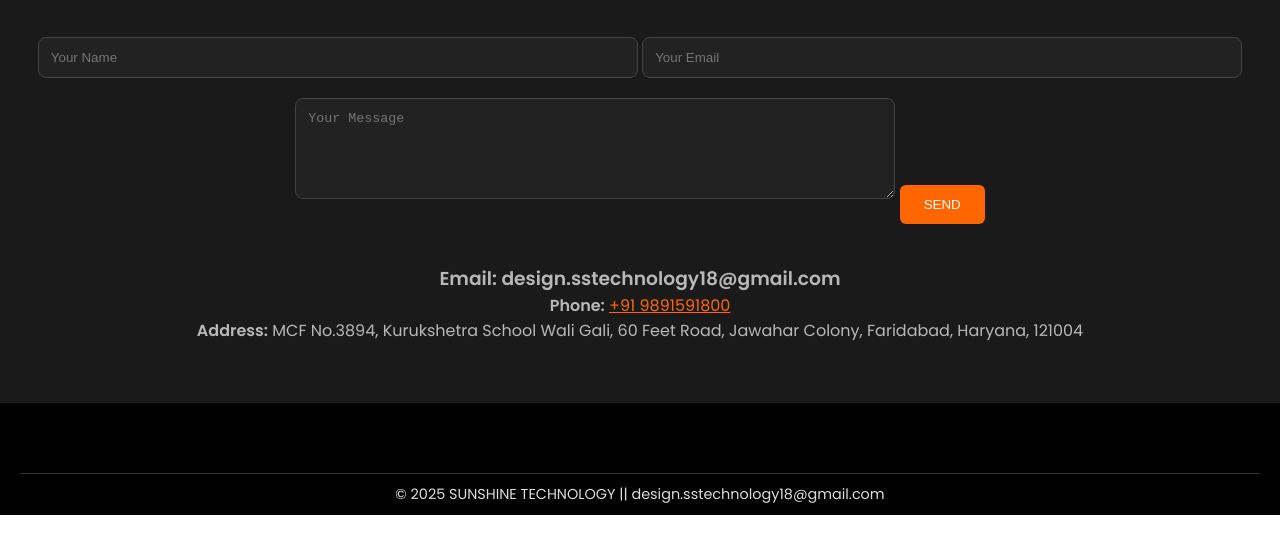
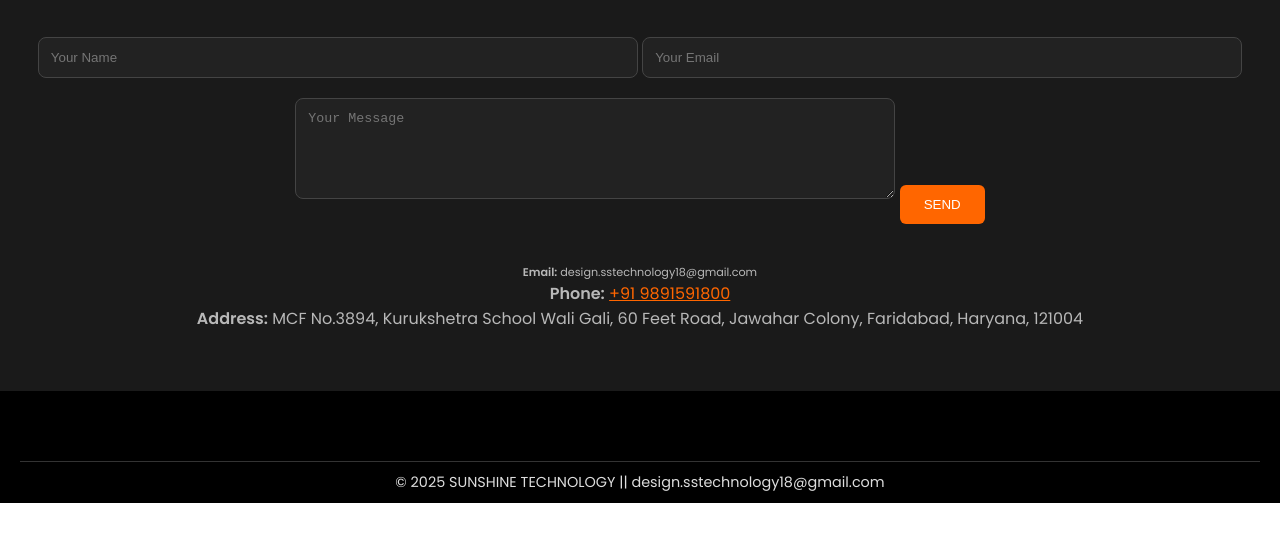
Before and after one commit to saifxzpvt/sunshine, a plain HTML site: page Contact.html in a window 1280 px wide. Shown: the part 198-752 px from the top of the page. Drawn offline with Linux system fonts and the light colour scheme.

Commit message:
Initial commit

```diff
--- a/Contact.html
+++ b/Contact.html
@@ -52,7 +52,7 @@
       </form>
 
       <div style="margin-top: 40px; color: #b8b8b8;">
-        <h3><strong>Email:</strong> design.sstechnology18@gmail.com</h3>
+        <p style="font-size: 0.7rem;"><strong>Email:</strong> design.sstechnology18@gmail.com</p>
         <p><strong>Phone:</strong> <a href="tel:+919891591800" style="color: #ff6600;">+91 9891591800</a></p>
         <p><strong>Address:</strong> MCF No.3894, Kurukshetra School Wali Gali, 60 Feet Road, Jawahar Colony, Faridabad, Haryana, 121004</p>
       </div>
```
